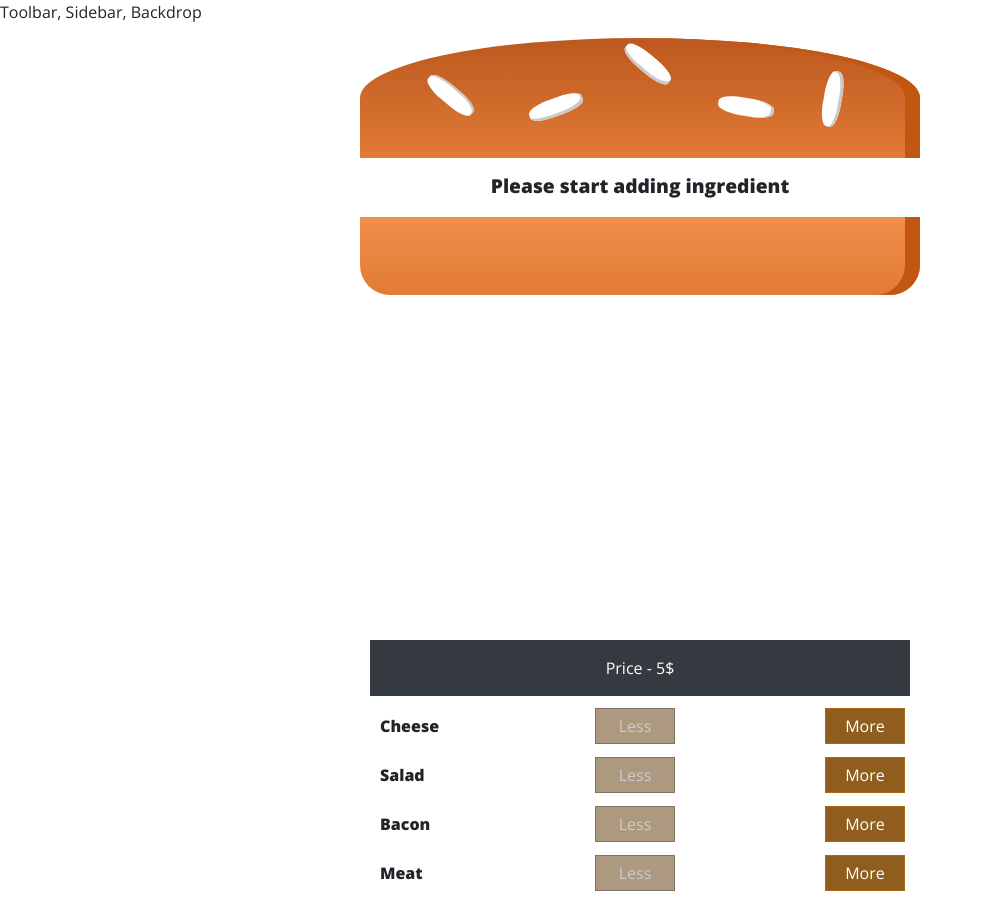
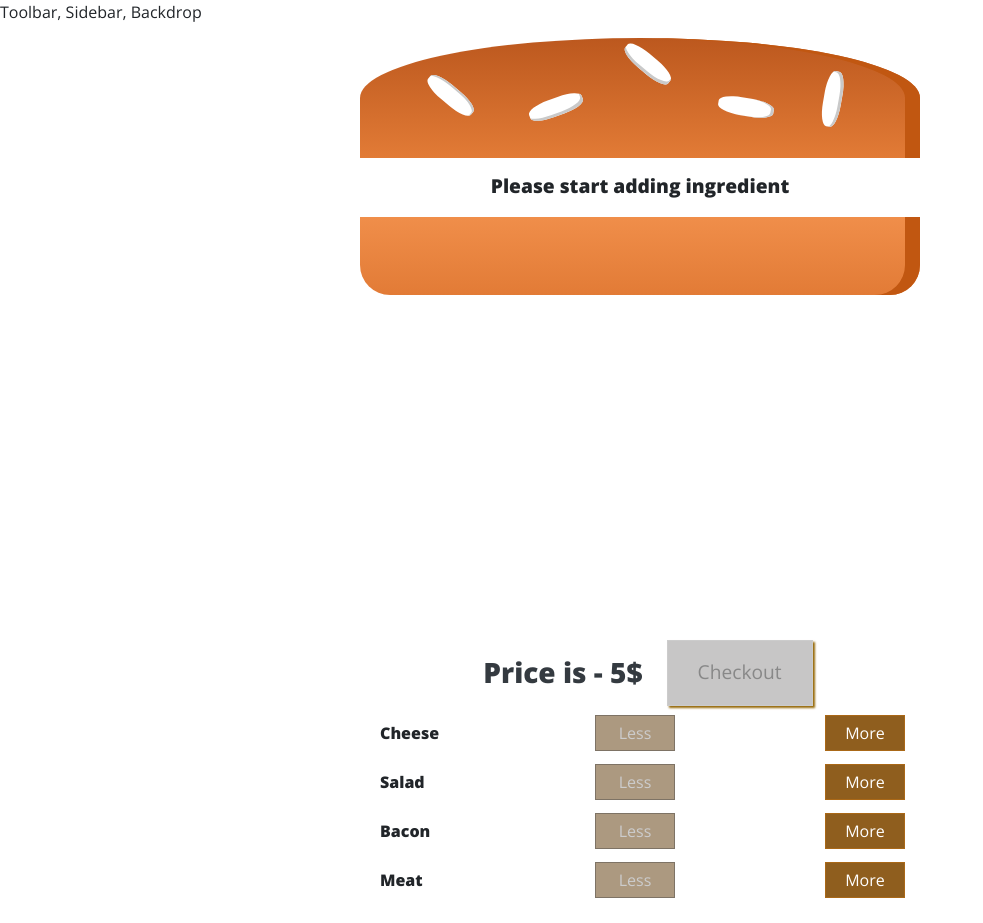
Before and after one commit to dolphinedaisy/react-burger-builder, a React (Create React App) app: page / in a window 1280 px wide. Shown: the whole page, without its empty margins (0-983 px from the left). Built offline with nearby package versions, Linux system fonts and the light colour scheme.

Commit message:
136. Adding the Order Button

```diff
--- a/src/Components/Burger/BuildControls/BuildControls.js
+++ b/src/Components/Burger/BuildControls/BuildControls.js
@@ -1,11 +1,16 @@
 import React from "react";
 import BuildControl from "./BuildControl/BuildControl";
 import { BurgerIngredients } from "../../../const";
+import classes from "./BuildControls.module.css"
 
 const buildControls = (props) => {
     return (
         <div>
-            <p className="p-3 mb-2 bg-dark text-white text-center">Price - {props.price}$</p>
+            <div className={'d-flex justify-content-center'}>
+                <p className="p-3 mb-0 mr-2 h3 text-dark font-weight-bold text-center">Price is - {props.price}$</p>
+                {/*<button className={'btn btn-secondary border-secondary rounded-circle p-2'}>Checkout</button>*/}
+                <button disabled={!props.purchasable} className={classes.OrderButton}>Checkout</button>
+            </div>
             {
                 Object.entries(BurgerIngredients)
                     .filter((ing) => { return ing[1].allowToAddRemove })
--- a/src/Components/Burger/BuildControls/BuildControls.module.css
+++ b/src/Components/Burger/BuildControls/BuildControls.module.css
@@ -0,0 +1,51 @@
+.BuildControls {
+    width: 100%;
+    background-color: #CF8F2E;
+    display: flex;
+    flex-flow: column;
+    align-items: center;
+    box-shadow: 0 2px 1px #ccc;
+    margin: auto;
+    padding: 10px 0;
+}
+
+.OrderButton {
+    background-color: #DAD735;
+    outline: none;
+    cursor: pointer;
+    border: 1px solid #966909;
+    color: #966909;
+    font-family: inherit;
+    font-size: 1.2em;
+    padding: 15px 30px;
+    box-shadow: 2px 2px 2px #966909;
+}
+
+.OrderButton:hover, .OrderButton:active {
+    background-color: #A0DB41;
+    border: 1px solid #966909;
+    color: #966909;
+}
+
+.OrderButton:disabled {
+    background-color: #C7C6C6;
+    cursor: not-allowed;
+    border: 1px solid #ccc;
+    color: #888888;
+}
+
+.OrderButton:not(:disabled) {
+    animation: enable 0.3s linear;
+}
+
+@keyframes enable {
+    0% {
+        transform: scale(1);
+    }
+    60% {
+        transform: scale(1.1);
+    }
+    100% {
+        transform: scale(1);
+    }
+}
--- a/src/Containers/BurgerBuilder/BurgerBuilder.js
+++ b/src/Containers/BurgerBuilder/BurgerBuilder.js
@@ -14,7 +14,20 @@ class BurgerBuilder extends Component {
             salad: 0
 
         },
+        purchasable: false,
         totalPrice: 5
+    }
+
+    updatePurchaseState(ingredients) {
+        const sum = Object.keys(ingredients)
+            .map((ing) => {
+                return ingredients[ing]
+            })
+            .reduce((sum, ele) => {
+                return sum + ele;
+            }, 0);
+
+        this.setState({purchasable: sum > 0});
     }
 
     addIngredient = (type) => {
@@ -27,7 +40,8 @@ class BurgerBuilder extends Component {
         this.setState({
             totalPrice: newPrice,
             ingredients: updatedIngredients
-        })
+        });
+        this.updatePurchaseState(updatedIngredients);
 
     }
 
@@ -44,7 +58,8 @@ class BurgerBuilder extends Component {
         this.setState({
             totalPrice: newPrice,
             ingredients: updatedIngredients
-        })
+        });
+        this.updatePurchaseState(updatedIngredients);
     }
 
     render() {
@@ -62,6 +77,7 @@ class BurgerBuilder extends Component {
                         <div className="my-3 mx-auto col-lg-6">
                             <BuildControls disabled={disabledInfo}
                                            price={this.state.totalPrice}
+                                           purchasable={this.state.purchasable}
                                            ingredientRemoved={this.removeIngredient}
                                            ingredientAdded={this.addIngredient} />
                         </div>
```
